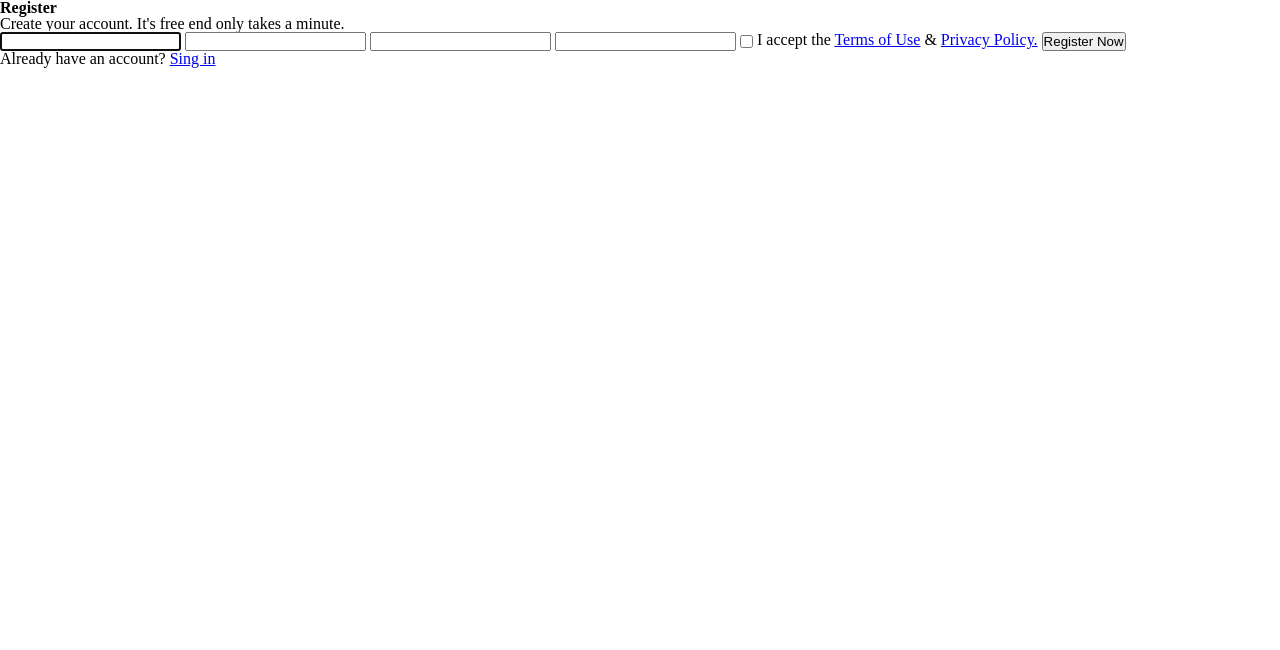
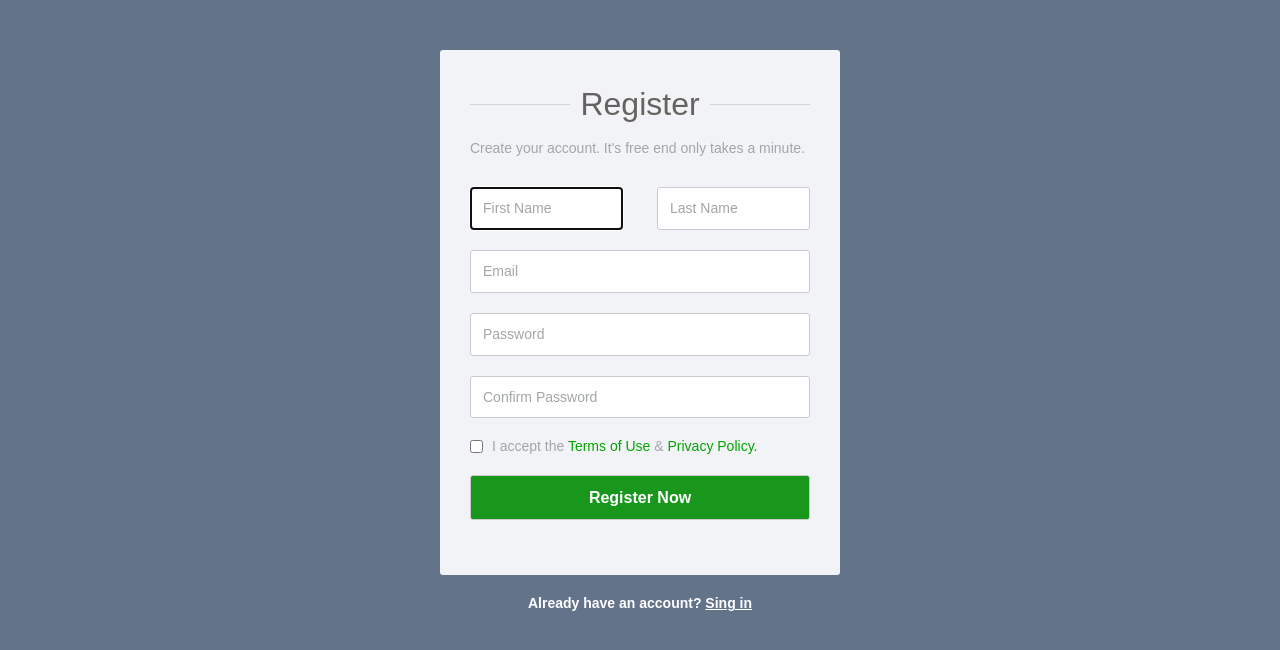
Before and after one commit to edos009/fd_practica-form_20-05, a plain HTML site: page index.html in a window 1280 px wide. Drawn offline with Linux system fonts and the light colour scheme.

Commit message:
Styling html structure with all possible checks

```diff
--- a/assets/css/style.css
+++ b/assets/css/style.css
@@ -1,18 +1,165 @@
-*, *::after, *::before{
+*,
+*::after,
+*::before {
   box-sizing: border-box;
 
   padding: 0;
   margin: 0;
 }
 
-:root{
-
+body {
+  background-color: var(--dark-blue-color);
+  font-family: sans-serif;
 }
 
-.container{
+:root {
+  --dark-blue-color: #63738a;
+  --light-grey-color: #f2f3f7;
+  --green-color: #19961c;
+}
+
+.container {
   max-width: 1130px;
   width: 100%;
 
   padding: 0 15px;
   margin: 0 auto;
 }
+
+.registration {
+  max-width: 400px;
+
+  padding: 35px 30px;
+  border-radius: 3px;
+  margin: 50px auto 0;
+
+  background-color: var(--light-grey-color);
+}
+
+.registration-title {
+  margin-bottom: 17px;
+
+  position: relative;
+
+  color: #66625f;
+
+  font-weight: 400;
+  font-size: 32px;
+  line-height: 1.2em;
+  text-align: center;
+}
+
+.registration-title::after,
+.registration-title::before {
+  content: "";
+  display: block;
+  width: 100px;
+  height: 1px;
+
+  position: absolute;
+  top: 50%;
+
+  background-color: #d2d3d7;
+}
+
+.registration-title::after {
+  left: 0;
+}
+
+.registration-title::before {
+  right: 0;
+}
+
+.registration-text {
+  margin-bottom: 30px;
+
+  color: #a2a6a9;
+
+  font-size: 14px;
+  line-height: 1.2em;
+}
+
+.registration-form {
+  display: flex;
+  flex-direction: column;
+}
+
+.block-user-info {
+  display: flex;
+  justify-content: space-between;
+}
+
+.form-input {
+  padding: 12px;
+  border: 1px solid #cacbcf;
+  border-radius: 3px;
+  margin-bottom: 20px;
+
+  color: #a2a6a9;
+
+  font-size: 14px;
+  line-height: 1.2em;
+}
+
+.form-input,
+.form-label,
+.form-input::placeholder {
+  color: #a2a6a9;
+
+  font-size: 14px;
+  line-height: 1.2em;
+}
+
+.form-input::placeholder {
+  text-transform: capitalize;
+}
+
+.firstname,
+.lastname {
+  flex-basis: 45%;
+  min-width: 130px;
+}
+
+.form-label {
+  margin-bottom: 20px;
+}
+
+.checkbox-agree {
+  margin: -2px 5px 0 0;
+}
+
+.form-label-link {
+  text-decoration: none;
+
+  color: rgb(2, 164, 2);
+}
+
+.btn-send {
+  padding-left: 100px;
+  padding-right: 100px;
+
+  background-color: var(--green-color);
+  color: #fff;
+
+  cursor: pointer;
+
+  overflow: hidden;
+  text-overflow: ellipsis;
+  white-space: nowrap;
+
+  font-weight: 700;
+  font-size: 16px;
+  line-height: 1.2em;
+}
+.registration-question,
+.registration-question-link {
+  margin-top: 20px;
+
+  color: #fff;
+
+  font-weight: 700;
+  font-size: 14px;
+  line-height: 1.2em;
+
+  text-align: center;
+}
--- a/index.html
+++ b/index.html
@@ -9,43 +9,75 @@
     <link rel="stylesheet" href="./assets/css/style.css" />
   </head>
   <body>
-    <header>
+    <div class="container">
       <section class="registration">
-        <h1 class="registration-title">
-          Register
-        </h1>
+        <h1 class="registration-title">Register</h1>
         <p class="registration-text">
           Create your account. It's free end only takes a minute.
         </p>
         <form class="registration-form">
+          <div class="block-user-info">
+            <input
+              class="form-input firstname"
+              type="text"
+              name="firstname"
+              placeholder="first name"
+              pattern="^[A-Z]{1}[a-z]{2,15}$"
+              autofocus
+              required
+            />
+            <input
+              class="form-input lastname"
+              type="text"
+              name="lastname"
+              placeholder="last name"
+              pattern="^[A-Z]{1}[a-z]{2,15}$"
+              required
+            />
+          </div>
           <input
-            class="form-input firstname"
-            type="text"
-            name="firstname"
-            autofocus
+            class="form-input email"
+            type="email"
+            name="email"
+            placeholder="email"
+            required
           />
-          <input class="form-input lastname" type="text" name="lastname" />
-          <input class="form-input email" type="email" name="email" />
-          <input class="form-input password" type="password" name="password" />
+          <input
+            class="form-input password"
+            type="password"
+            name="password"
+            placeholder="password"
+            required
+          />
+          <input
+            class="form-input confirm-password"
+            type="password"
+            name="confirm-password"
+            placeholder="confirm password"
+            required
+          />
           <label class="form-label">
             <input
-              for=""
               class="form-input checkbox-agree"
               type="checkbox"
               name="checkbox-agree"
               value="agree"
+              required
             />
-            I accept the <a class="form-label-link" href="#">Terms of Use</a> & <a class="form-label-link" href="#">Privacy Policy.</a>
+            I accept the <a class="form-label-link" href="https://www.google.com.ua/" target="_blank">Terms of Use</a> &
+            <a class="form-label-link" href="https://www.google.com.ua/" target="_blank">Privacy Policy.</a>
           </label>
-          <input class="form-input btn-send" type="submit" value="Register Now">
+          <input
+            class="form-input btn-send"
+            type="submit"
+            value="Register Now"
+          />
         </form>
       </section>
       <p class="registration-question">
         Already have an account?
-        <a class="registration-question-link" href="#">
-          Sing in
-        </a>
+        <a class="registration-question-link" href="https://github.com/login" target="_blank"> Sing in </a>
       </p>
-    </header>
+    </div>
   </body>
 </html>
```
